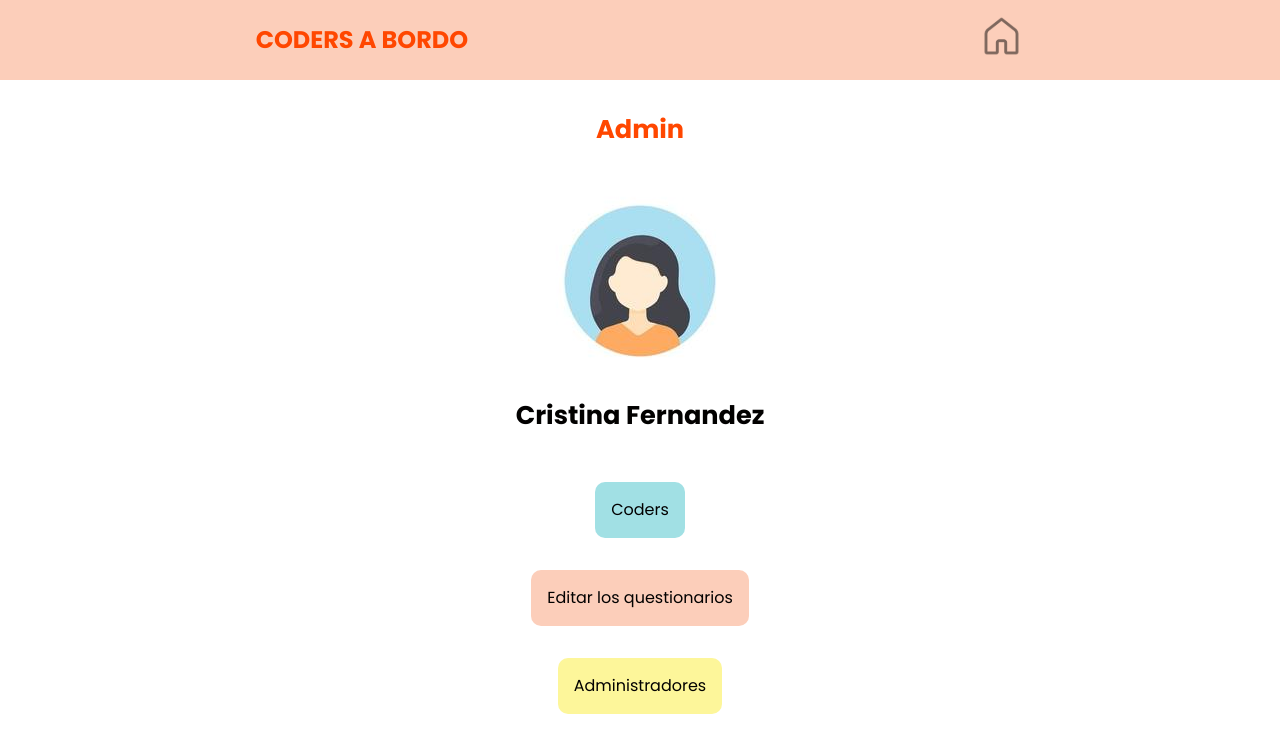
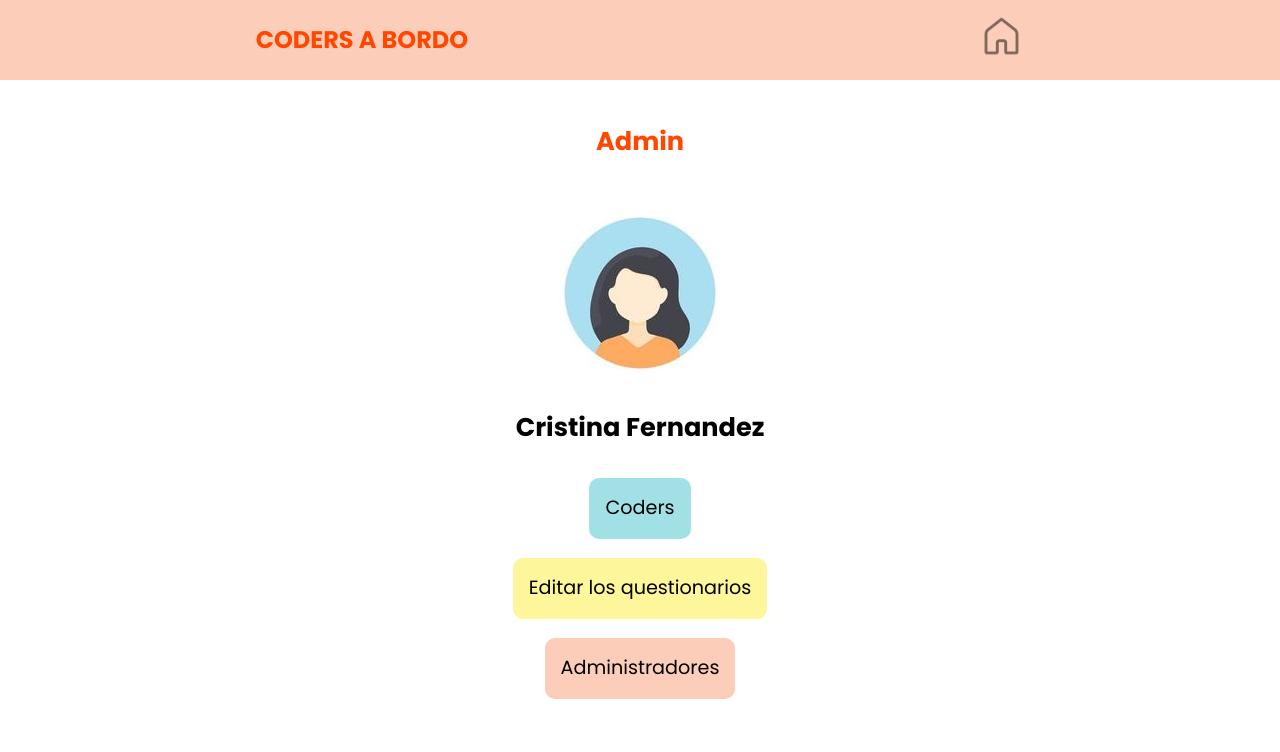
Before and after one commit to stranger-strings-team/front-codersabordo, a React (Vite) app: page /admin in a window 1280 px wide. Shown: the top 752 px of the page. Built offline with nearby package versions, Linux system fonts and the light colour scheme.

Commit message:
added links

```diff
--- a/src/AdminPages/Admin/Admin.tsx
+++ b/src/AdminPages/Admin/Admin.tsx
@@ -2,7 +2,7 @@ import React from 'react'
 import { Container, OrangeText } from '../../Global.style'
 import Administrator from '../../assets/admin.png'
 import Spacer from '../../components/Spacer/Spacer'
-import { StyledLink } from "../../pages/Roadmap/style"
+import { StyledLink } from "./AdminStyle"
 import { BlueButton, PurpleButton, YellowButton } from '../../components/QuestionButton/questionButton.style'
 import { Link } from 'react-router-dom'
 
@@ -21,8 +21,8 @@ const Admin = (props: Props) => {
 
         <>
         <StyledLink to="/admin/coders" className='blue'>Coders</StyledLink>
-        <StyledLink to="/admin/quiz" className='pink'>Editar los questionarios</StyledLink>
-        <StyledLink to="/admin/admins" className='yellow'>Administradores</StyledLink>
+        <StyledLink to="/admin/quiz" className='yellow'>Editar los questionarios</StyledLink>
+        <StyledLink to="/admin/admins" className='pink'>Administradores</StyledLink>
         </>
 
     </Container>
--- a/src/AdminPages/Admin/AdminStyle.tsx
+++ b/src/AdminPages/Admin/AdminStyle.tsx
@@ -1,5 +1,6 @@
 import styled from "styled-components";
 import { GlobalStyles, theme } from '../../Global.style'
+import { Link } from "react-router-dom";
 
 
 export const DarkText = styled.h3`
@@ -7,3 +8,13 @@ export const DarkText = styled.h3`
  color: ${theme.darkText};
  font-weight: 200;
 `
+
+export const StyledLink = styled(Link)`
+    margin: 0 1em 1em 1em;
+    color: ${theme.darkText};
+    background-color: ${theme.blueBackground};
+    padding: 1rem;
+    border-radius: 10px;
+    font-weight: 400;
+    font-size: 1.2rem;
+`
--- a/src/AdminPages/quizQuestions/QuizQuestions.tsx
+++ b/src/AdminPages/quizQuestions/QuizQuestions.tsx
@@ -19,7 +19,7 @@ const QuizQuestions = (props: Props) => {
 
     useEffect(() => {
     async function loadQuestions () {
-        const response = await questionServices();
+        const response = await getQuestions();
         setQuestions(response.data);
     };
     loadQuestions();
@@ -37,15 +37,13 @@ const QuizQuestions = (props: Props) => {
         <TextLeft><h2>Sección 1: Normativa</h2></TextLeft>
 
         {questions.filter((question)=>question.section == "Sección 1 - Compromisos").map((question, index)=>(
-            <>
-                <AdminQuestionStyled className='purple'>
+            <AdminQuestionStyled className='purple' key={index}>
                 <DarkText>{question.question}</DarkText>
                 <RowRight>
-                        <IconDivRight><img src={Delete}/></IconDivRight>
-                        <IconDivRight><img src={Pencil}/></IconDivRight>
+                    <IconDivRight href='/admin/delete-question'><img src={Delete}/></IconDivRight>
+                    <IconDivRight href='#'><img src={Pencil}/></IconDivRight>
                 </RowRight>
             </AdminQuestionStyled>
-            </>
         ))}
 
         <Spacer size={40} axis='vertical' />
@@ -53,15 +51,13 @@ const QuizQuestions = (props: Props) => {
         <TextLeft><h2>Sección 2: El bootcamp</h2></TextLeft>
 
         {questions.filter((question)=>question.section == "Sección 2 - ¿Qué puedes esperarte del bootcamp?").map((question, index)=>(
-            <>
-                <AdminQuestionStyled className='blue'>
+            <AdminQuestionStyled className='blue' key={index}>
                 <DarkText>{question.question}</DarkText>
                 <RowRight>
                     <IconDivRight><img src={Delete}/></IconDivRight>
                     <IconDivRight><img src={Pencil}/></IconDivRight>
                 </RowRight>
             </AdminQuestionStyled>
-            </>
         ))}
 
         <Spacer size={40} axis='vertical' />
@@ -69,15 +65,13 @@ const QuizQuestions = (props: Props) => {
         <TextLeft><h2>Sección 3: Después del bootcamp</h2></TextLeft>
 
         {questions.filter((question)=>question.section == "Sección 3 - ¿Qué puedes esperarte al finalizar el bootcamp?").map((question, index)=>(
-            <>
-                <AdminQuestionStyled className='pink'>
+            <AdminQuestionStyled className='pink' key={index}>
                 <DarkText>{question.question}</DarkText>
                 <RowRight>
                     <IconDivRight><img src={Delete}/></IconDivRight>
                     <IconDivRight><img src={Pencil}/></IconDivRight>
                 </RowRight>
             </AdminQuestionStyled>
-            </>
         ))}
     </Container>
   )
--- a/src/Routes.tsx
+++ b/src/Routes.tsx
@@ -39,8 +39,8 @@ const CreateRoutes = () => (
         <Route path="/final" element={<Final/>}/>
         <Route path="/admin" element={<Admin/>}/>
         <Route path="/admin/quiz" element={<QuizQuestions />}/>
-        <Route path="/eliminate-question" element={<EliminateQuestion/>} />
-        <Route path="/admin/admins" element={<CreateAdmin/>}/>
+        <Route path="/admin/delete-question" element={<EliminateQuestion/>} />
+        <Route path="/admin/admins" element={<CreateAdmin/>} />
         <Route path='/admin/coders' element={<CoderProgres />} />
         <Route path="*" element={<NoMatch />} />
       </Route>
--- a/src/components/icon/icon.style.tsx
+++ b/src/components/icon/icon.style.tsx
@@ -1,7 +1,7 @@
 import styled from "styled-components";
 import { theme } from "../../Global.style";
 
-export const IconDiv = styled.div`
+export const IconDiv = styled.a`
  width: 35px;
 `
 
```
Lines whose indentation alone changed are shown as unchanged.
